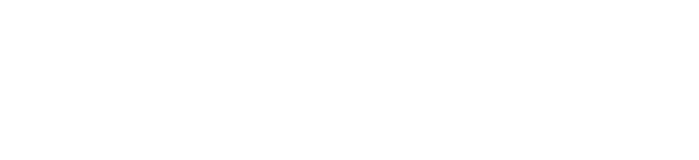
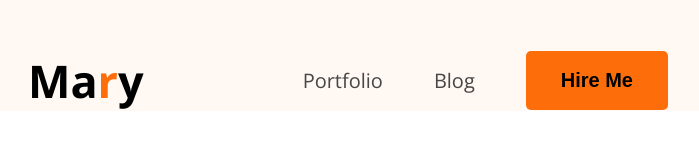
Before and after one commit to SereneEscalante/hero-dev-code, a plain HTML site: page index.html in a window 1280 px wide. Shown: the whole page, without its empty margins (292-991 px from the left). Drawn offline with nearby package versions, Linux system fonts and the light colour scheme.

Commit message:
design navbar and styled according to design

```diff
--- a/index.html
+++ b/index.html
@@ -4,8 +4,23 @@
     <meta charset="UTF-8">
     <meta name="viewport" content="width=device-width, initial-scale=1.0">
     <title>Mahbuba Mahee</title>
+    <link rel="preconnect" href="https://fonts.googleapis.com">
+    <link rel="preconnect" href="https://fonts.gstatic.com" crossorigin>
+    <link href="https://fonts.googleapis.com/css2?family=Open+Sans:ital,wght@0,300..800;1,300..800&display=swap" rel="stylesheet">
+    <link rel="stylesheet" href="styles/portfolio.css">
 </head>
-<body>
-
+<body class="font-open-sans">
+    <header>
+        <nav>
+            <div class="logo">
+                <h2>Ma<span class="color-orange">r</span>y</h2>
+            </div>
+            <ul class="menu">
+                <li><a href="">Portfolio</a></li>
+                <li><a href="">Blog</a></li>
+                <li><button class="btn">Hire Me</button></li>
+            </ul>
+        </nav>
+    </header>
 </body>
 </html>
--- /dev/null
+++ b/styles/portfolio.css
@@ -0,0 +1,62 @@
+/*body{
+    background-color: bisque;
+}*/
+*{
+    margin: 0;
+    padding: 0;
+    box-sizing: border-box;
+}
+
+/*shared style*/
+.font-open-sans{
+  font-family: "Open Sans", sans-serif;
+  font-optical-sizing: auto;
+}
+
+.logo h2{
+    font-size: 45px;
+    font-weight:900px;
+}
+
+.color-orange{
+    color:#FD6E0A;
+}
+
+.btn{
+    background-color: #FD6E0A;
+    border: none;
+    padding:18px 35px;
+    border-radius: 5px;
+    font-size: 20px;
+    font-weight: bold;
+}
+
+/*main style*/
+header{
+    background-color: #FFF8F3;
+    padding-top: 50px;
+}
+
+nav{
+    width: 50%;
+    max-width: 1920px;
+    /*border:1px solid red;*/
+    margin:0px auto;
+    display:flex;
+    justify-content: space-between;
+    align-items: center;
+}
+
+nav .menu{
+    display: flex;
+    list-style-type: none;
+    gap:51px;
+    align-items: center;
+}
+
+nav .menu a{
+    font-size: 20px;
+    color: #474747;
+    text-decoration: none;
+
+}
```
